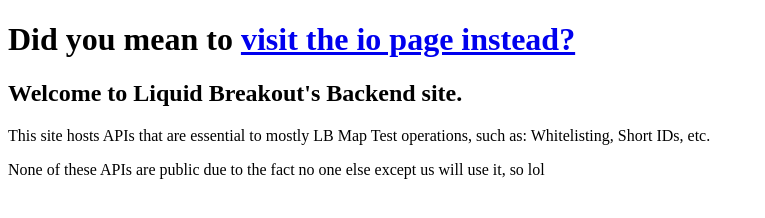
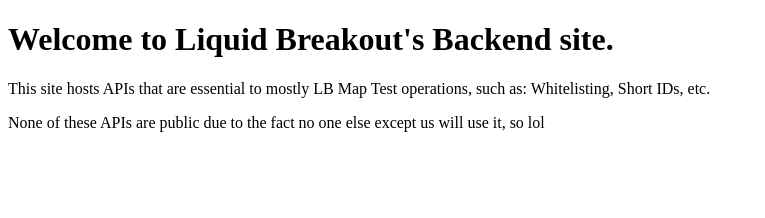
Before and after one commit to Liquid-Breakout/Bot, a website: page static/index.html in a window 1280 px wide. Shown: the whole page, without its empty margins (0-765 px from the left). Drawn offline with Linux system fonts and the light colour scheme.

Commit message:
Remove ioClient (migrated to main domain)

```diff
--- a/static/index.html
+++ b/static/index.html
@@ -5,9 +5,7 @@
 </head>
 <body>
 
-<h1>Did you mean to <a href="./ioClient/">visit the io page instead?</a></h1>
-
-<h2>Welcome to Liquid Breakout's Backend site.</h1>
+<h1>Welcome to Liquid Breakout's Backend site.</h1>
 <p>This site hosts APIs that are essential to mostly LB Map Test operations, such as: Whitelisting, Short IDs, etc.</p>
 <p>None of these APIs are public due to the fact no one else except us will use it, so lol</p>
 
```
Also changed, not shown: 1 other file.
